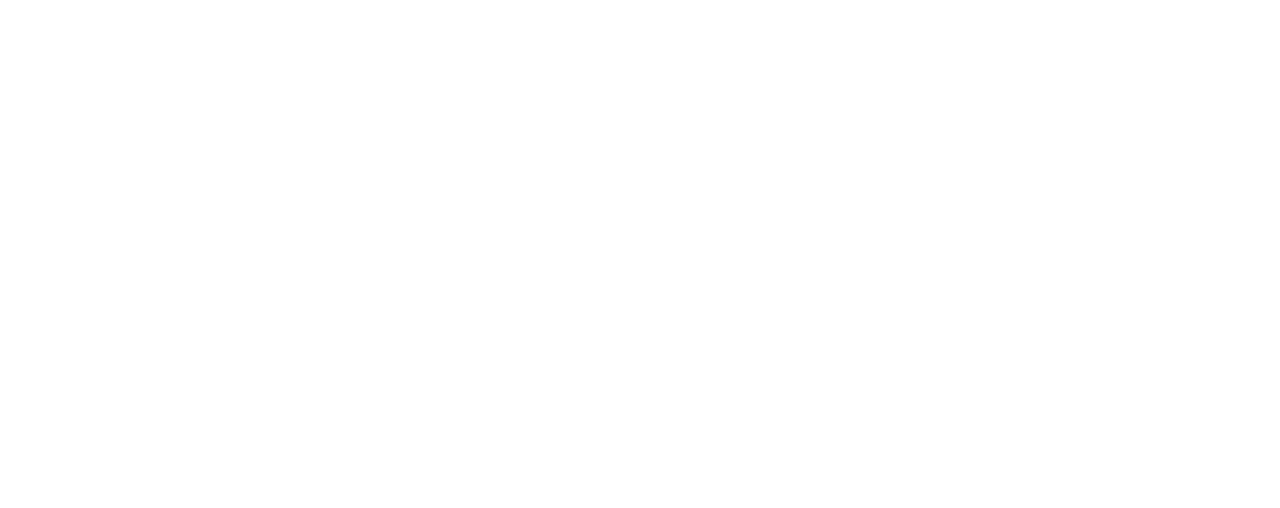
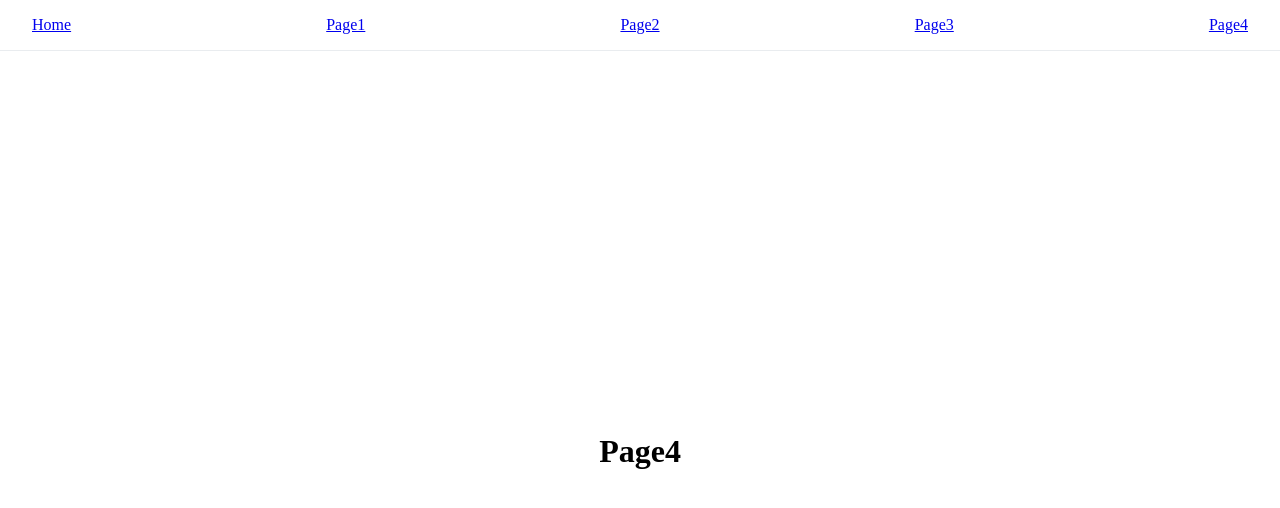
Before and after one commit to devohda/2024-framer-motion-study, a React (Vite) app in the folder dahye/week2/: page /page4 in a window 1280 px wide. Before the commit this address had no page. Shown: the top 508 px of the page. Built offline with nearby package versions, Linux system fonts and the light colour scheme.

Commit message:
feat: flip animation

```diff
--- a/dahye/week2/src/Layouts/FadeLayout.tsx
+++ b/dahye/week2/src/Layouts/FadeLayout.tsx
@@ -2,7 +2,7 @@ import { Outlet } from 'react-router-dom';
 import Navigator from '../components/Navigator';
 import { motion } from 'framer-motion';
 
-const AnimatedLayout = () => {
+const FadeLayout = () => {
   return (
     <motion.div
       initial={{ opacity: 0 }}
@@ -16,4 +16,4 @@ const AnimatedLayout = () => {
   );
 };
 
-export default AnimatedLayout;
+export default FadeLayout;
--- /dev/null
+++ b/dahye/week2/src/Layouts/FlipLayout.module.css
@@ -0,0 +1,9 @@
+.cover {
+    position: fixed;
+    top: 0;
+    left: 0;
+    background-color: white;
+    width: 100vw;
+    height: 100vh;
+    overflow: hidden;
+}
--- /dev/null
+++ b/dahye/week2/src/Layouts/FlipLayout.tsx
@@ -0,0 +1,87 @@
+import { Outlet } from 'react-router-dom';
+import Navigator from '../components/Navigator';
+import { Variants, motion } from 'framer-motion';
+import styles from './FlipLayout.module.css';
+
+const FlipLayout = () => {
+  const anim = (variants: Variants) => {
+    return {
+      initial: 'initial',
+      animate: 'animate',
+      exit: 'exit',
+      variants,
+    };
+  };
+
+  const containerAnim: Variants = {
+    initial: { background: 'white' },
+    animate: { background: 'white' },
+    exit: { background: 'black' },
+  };
+
+  const pageAnim: Variants = {
+    initial: { opacity: 0 },
+    animate: { opacity: 1 },
+    exit: { opacity: 1 },
+  };
+
+  const pageShadowAnim: Variants = {
+    initial: { opacity: 0, y: 0, display: 'none' },
+    animate: { opacity: 0, y: 0, display: 'none' },
+    exit: {
+      opacity: 0.4,
+      y: '-100%',
+      display: 'block',
+      transition: {
+        duration: 1.2,
+        ease: [0.83, 0, 0.17, 1],
+      },
+    },
+  };
+
+  const coverAnim: Variants = {
+    initial: { y: '100%' },
+    animate: { y: '100%' },
+    exit: {
+      y: 0,
+      transition: {
+        duration: 1,
+        ease: [0.83, 0, 0.17, 1],
+      },
+    },
+  };
+
+  const perspectiveAnim: Variants = {
+    initial: { scale: 1, y: 0 },
+    animate: { scale: 1, y: 0 },
+    exit: {
+      scale: 0.9,
+      y: -120,
+      opacity: 0.5,
+      transition: {
+        duration: 1.2,
+        ease: [0.83, 0, 0.17, 1],
+      },
+    },
+  };
+
+  return (
+    <motion.div {...anim(containerAnim)}>
+      <motion.div {...anim(perspectiveAnim)}>
+        <motion.div {...anim(pageAnim)}>
+          <Navigator />
+
+          <Outlet />
+        </motion.div>
+      </motion.div>
+      <motion.div
+        className={styles.cover}
+        style={{ background: 'black' }}
+        {...anim(pageShadowAnim)}
+      />
+      <motion.div className={styles.cover} {...anim(coverAnim)} />
+    </motion.div>
+  );
+};
+
+export default FlipLayout;
--- a/dahye/week2/src/components/Navigator.module.css
+++ b/dahye/week2/src/components/Navigator.module.css
@@ -3,6 +3,6 @@
     justify-content: space-between;
     align-items: center;
     padding: 1rem 2rem;
-    background-color: #f8f9fa;
+    background-color: white;
     border-bottom: 1px solid #e9ecef;
 }
--- a/dahye/week2/src/components/Navigator.tsx
+++ b/dahye/week2/src/components/Navigator.tsx
@@ -7,6 +7,8 @@ const Navigator = () => {
       <Link to="/">Home</Link>
       <Link to="/page1">Page1</Link>
       <Link to="/page2">Page2</Link>
+      <Link to="/page3">Page3</Link>
+      <Link to="/page4">Page4</Link>
     </div>
   );
 };
--- /dev/null
+++ b/dahye/week2/src/pages/Page3.module.css
@@ -0,0 +1,8 @@
+.page {
+    display: flex;
+    flex-direction: column;
+    align-items: center;
+    justify-content: center;
+    height: 100vh;
+    background-color: white;
+}
--- /dev/null
+++ b/dahye/week2/src/pages/Page3.tsx
@@ -0,0 +1,11 @@
+import styles from './Page3.module.css';
+
+const Page3 = () => {
+  return (
+    <div className={styles.page}>
+      <h1>Page3</h1>
+    </div>
+  );
+};
+
+export default Page3;
--- /dev/null
+++ b/dahye/week2/src/pages/Page4.module.css
@@ -0,0 +1,8 @@
+.page {
+    display: flex;
+    flex-direction: column;
+    align-items: center;
+    justify-content: center;
+    height: 100vh;
+    background-color: white;
+}
--- /dev/null
+++ b/dahye/week2/src/pages/Page4.tsx
@@ -0,0 +1,11 @@
+import styles from './Page4.module.css';
+
+const Page4 = () => {
+  return (
+    <div className={styles.page}>
+      <h1>Page4</h1>
+    </div>
+  );
+};
+
+export default Page4;
--- a/dahye/week2/src/routes/AnimatedRoutes.tsx
+++ b/dahye/week2/src/routes/AnimatedRoutes.tsx
@@ -2,20 +2,27 @@ import { Route, Routes, useLocation } from 'react-router-dom';
 
 import { AnimatePresence } from 'framer-motion';
 import FadeLayout from '../Layouts/FadeLayout';
+import FlipLayout from '../Layouts/FlipLayout';
 import Main from '../pages/Main';
 import Page1 from '../pages/Page1';
 import Page2 from '../pages/Page2';
+import Page3 from '../pages/Page3';
+import Page4 from '../pages/Page4';
 
 const AnimatedRoutes = () => {
   const location = useLocation();
 
   return (
-    <AnimatePresence mode="wait">
+    <AnimatePresence mode="wait" initial={false}>
       <Routes location={location} key={location.pathname}>
         <Route element={<FadeLayout />}>
           <Route index element={<Main />} />
           <Route path="page1" element={<Page1 />} />
           <Route path="page2" element={<Page2 />} />
+        </Route>
+        <Route element={<FlipLayout />}>
+          <Route path="page3" element={<Page3 />} />
+          <Route path="page4" element={<Page4 />} />
         </Route>
       </Routes>
     </AnimatePresence>
```
